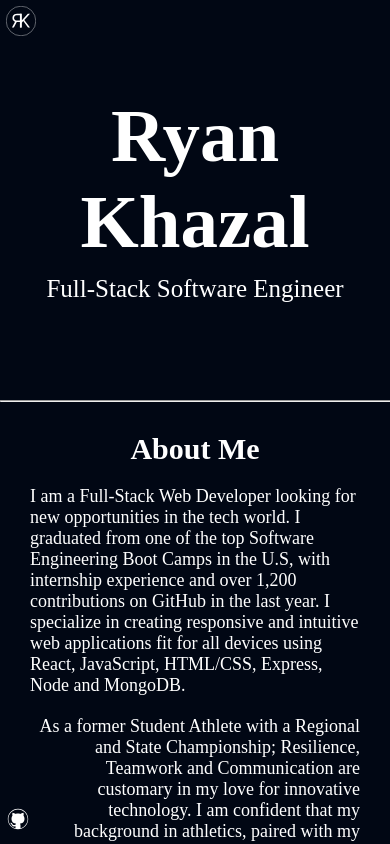
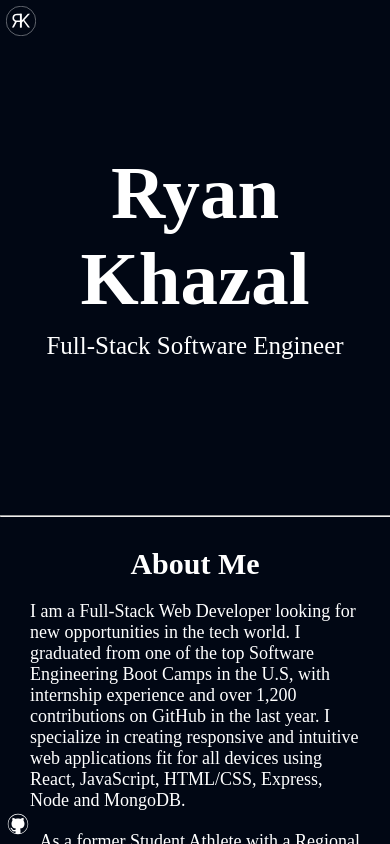
Before and after one commit to Bouderton/about-me, a React (Vite) app in the folder About-Me/: page / in a window 390 px wide. Shown: the top 844 px of the page. Built offline with nearby package versions, Linux system fonts and the light colour scheme.

Commit message:
header no longer has massive forehead

```diff
--- a/About-Me/src/components/Header/Header.css
+++ b/About-Me/src/components/Header/Header.css
@@ -1,28 +1,24 @@
-.header__container {
-  width: 100%;
-}
-
 .header {
   display: flex;
-  height: 1000px;
   justify-content: center;
   flex-direction: column;
   align-items: center;
   margin: 0 auto;
+  padding: 150px 0;
 }
 
 .header__logo {
   position: fixed;
-  top: 10px;
-  left: 10px;
+  top: 5px;
+  left: 5px;
   width: 45px;
   height: 45px;
 }
 
 .header__github {
   position: fixed;
-  bottom: 10px;
-  left: 10px;
+  bottom: 5px;
+  left: 5px;
   cursor: pointer;
 }
 
@@ -39,10 +35,6 @@
 }
 
 @media screen and (max-width: 900px) {
-  .header {
-    height: 600px;
-  }
-
   .header__title {
     font-size: 100px;
   }
@@ -53,10 +45,6 @@
 }
 
 @media screen and (max-width: 600px) {
-  .header {
-    height: 400px;
-  }
-
   .header__title {
     font-size: 75px;
   }
```
